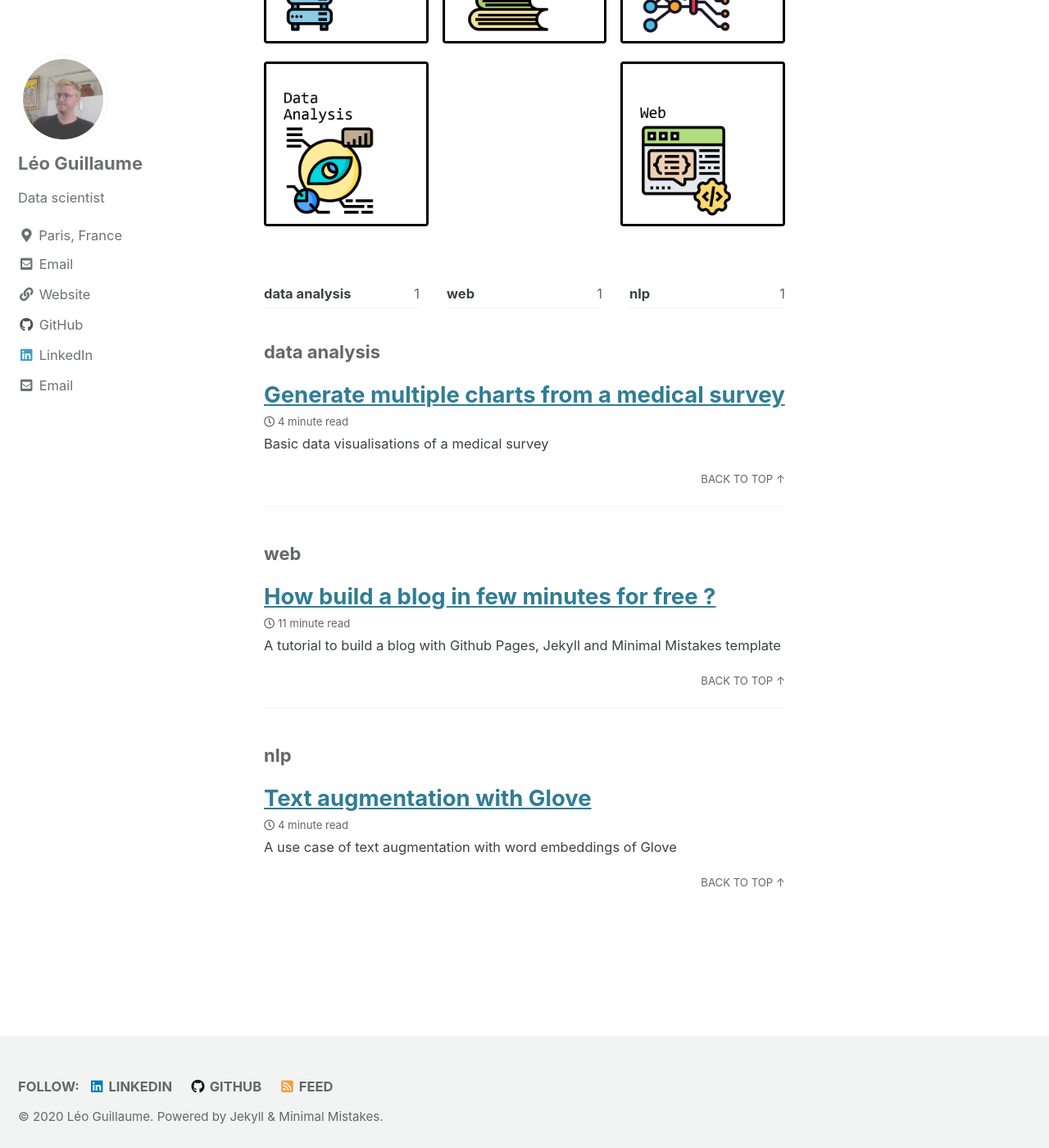
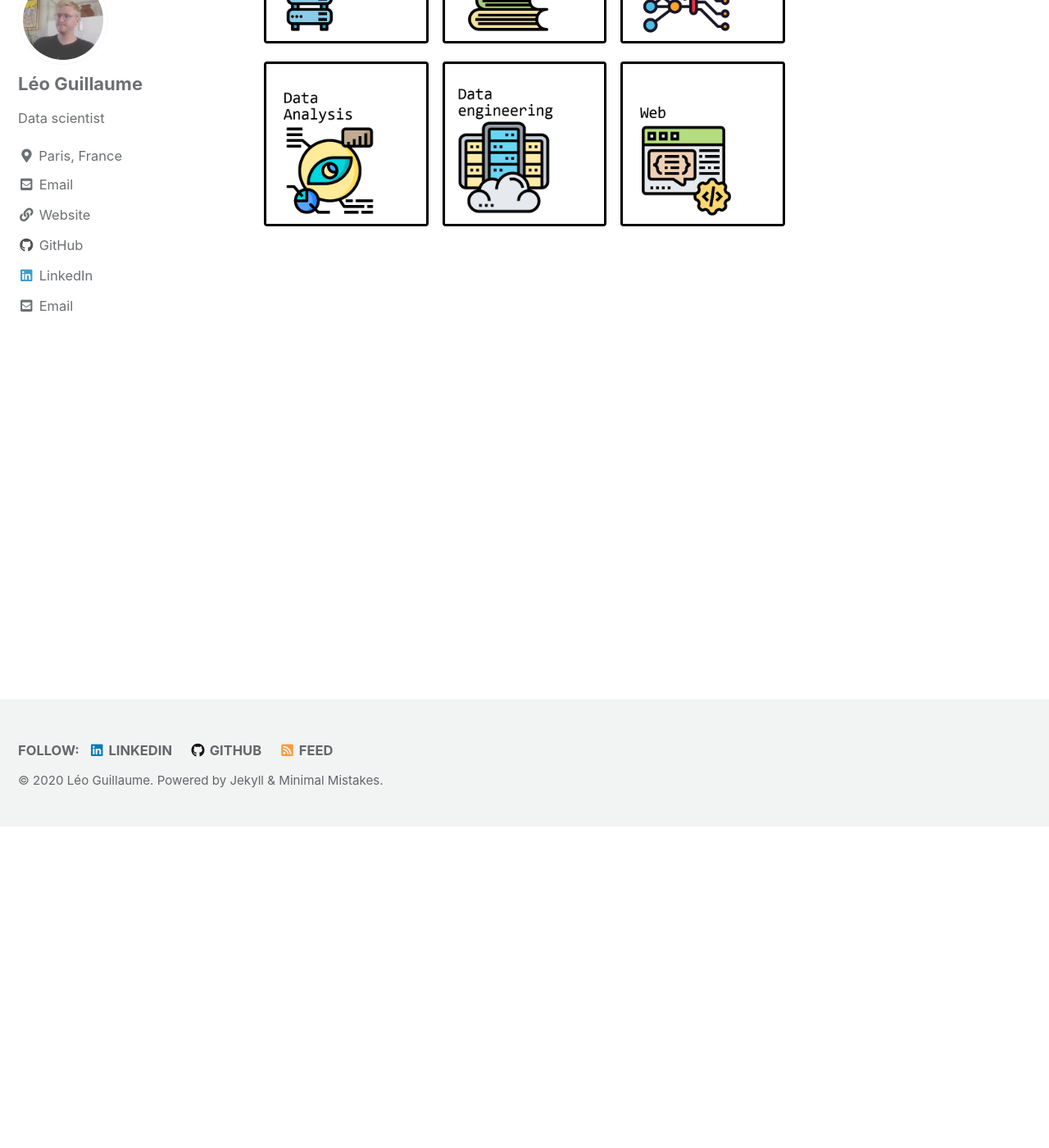
Before and after one commit to leoguillaume/leoguillaume.github.io, a Jekyll site: the page built from _pages/blog_index.md, in a window 1280 px wide and 1400 px high, scrolled down 392 px. Shown: the whole window at 82% size. Built offline with Jekyll 4.4.1, drawn with Linux system fonts in a browser that asks for light colours; cached includes are drawn as plain includes.

Commit message:
structure corrections

```diff
--- a/_layouts/categories.html
+++ b/_layouts/categories.html
@@ -3,13 +3,6 @@
 ---
 
 {{ content }}
-
-{% assign categories_max = 0 %}
-{% for category in site.categories %}
-  {% if category[1].size > categories_max %}
-    {% assign categories_max = category[1].size %}
-  {% endif %}
-{% endfor %}
 
 <ul class="taxonomy__index">
   {% for i in (1..categories_max) reversed %}
--- a/_pages/blog_index.md
+++ b/_pages/blog_index.md
@@ -7,19 +7,16 @@
 gallery:
   - url: https://leoguillaume.github.io/categories/#machine-learning
     image_path: /assets/images/machine-learning-logo.png
-    title: 'Machine Learning posts'
   - url: https://leoguillaume.github.io/categories/#nlp
     image_path: /assets/images/nlp-logo.png
-    title: 'Natural Language Processing posts'
   - url: https://leoguillaume.github.io/categories/#deep-learning
     image_path: /assets/images/deep-learning-logo.png
-    title: 'Deep Learning posts'
   - url: https://leoguillaume.github.io/categories/#data-analysis
     image_path: /assets/images/data-analysis-logo.png
-    title: 'Data Analysis posts'
+  - url: https://leoguillaume.github.io/categories/#data-engineering
+    image_path: /assets/images/data-engineering-logo.png
   - url: https://leoguillaume.github.io/categories/#web
     image_path: /assets/images/web-logo.png
-    title: 'Web posts'
 ---
 Find a post by category.
 
```
Also changed, not shown: README.md, assets/images/data-engineering-logo.png (added).
